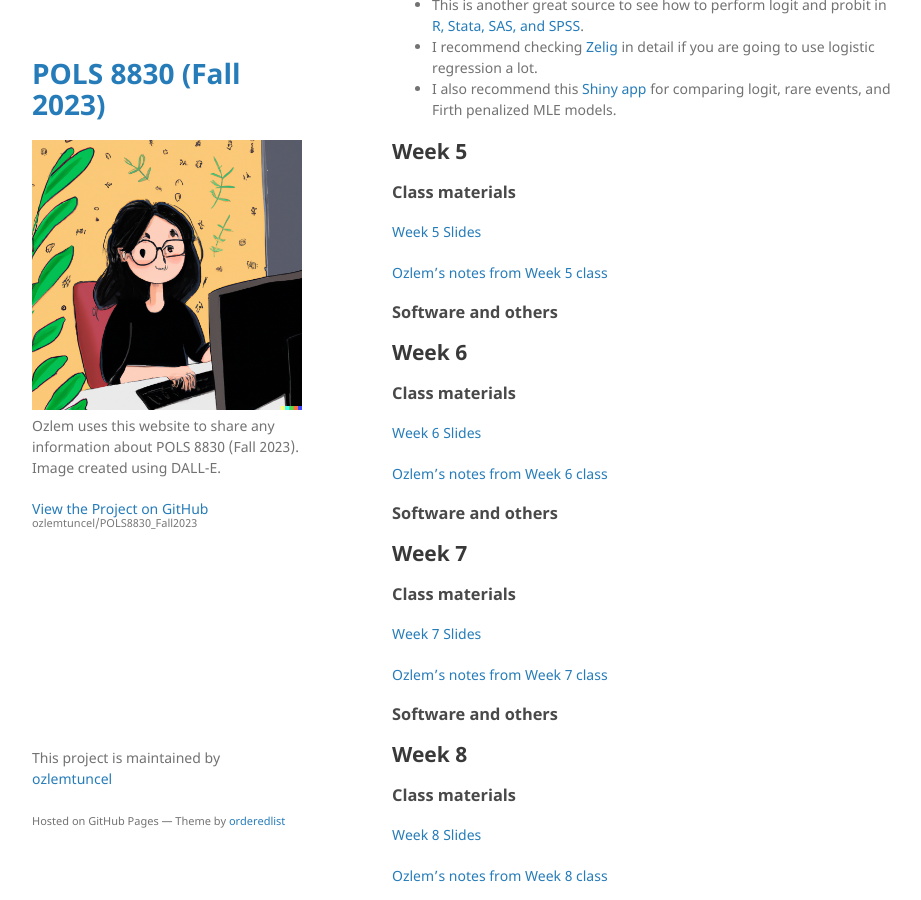
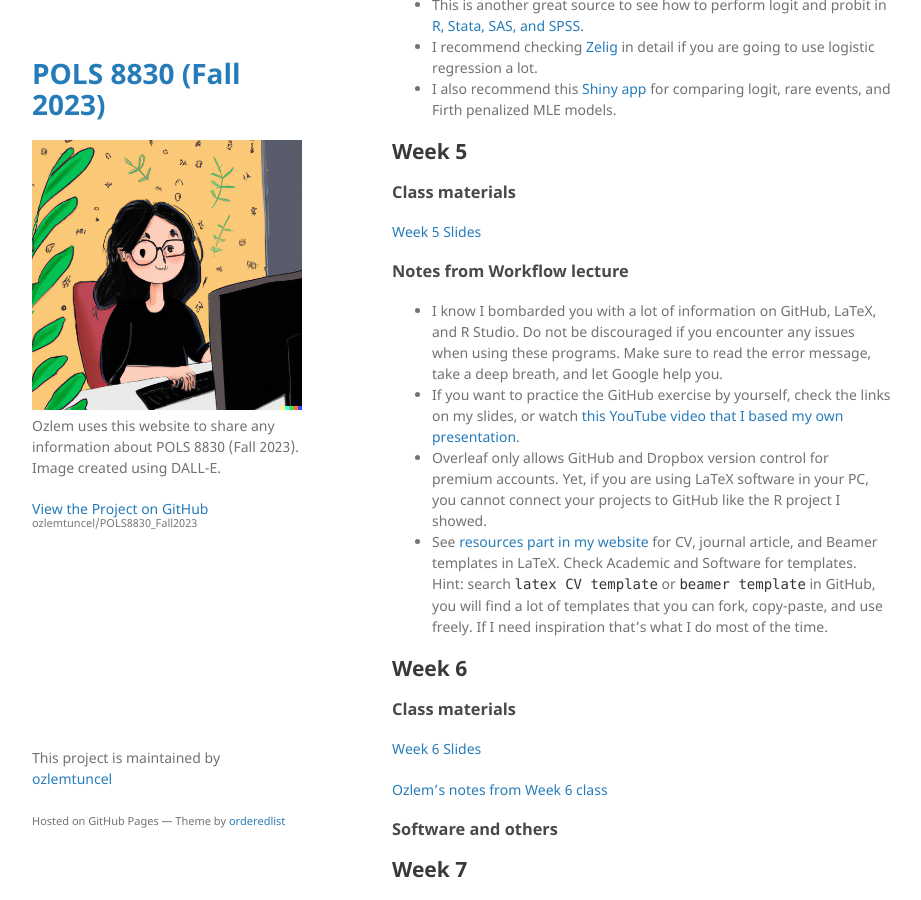
Before and after one commit to ozlemtuncel/POLS8830_Fall2023, a Jekyll site: the page built from index.md, in a window 1280 px wide and 900 px high, scrolled down 2190 px. Shown: the whole window, without its empty margins (178-1099 px from the left). Built offline with Jekyll 4.4.1, drawn with Linux system fonts in a browser that asks for light colours; our own code applies the rules of GitHub Pages for plain Markdown files.

Commit message:
Update index.md
add information for week 5 - workflow

```diff
--- a/index.md
+++ b/index.md
@@ -92,11 +92,13 @@ R scripts for Week 4: [Script I](docs/Week4_Logit_Probit_Models_tidy.R) & [Scrip
 ## Week 5
 
 ### Class materials
-[Week 5 Slides](docs/)
+[Week 5 Slides](docs/Workflow_in_PoliSci_Research.pdf)
 
-[Ozlem's notes from Week 5 class](docs/week5*.md)
-
-### Software and others
+### Notes from Workflow lecture
+- I know I bombarded you with a lot of information on GitHub, LaTeX, and R Studio. Do not be discouraged if you encounter any issues when using these programs. Make sure to read the error message, take a deep breath, and let Google help you.
+- If you want to practice the GitHub exercise by yourself, check the links on my slides, or watch [this YouTube video that I based my own presentation](https://www.youtube.com/watch?v=Cn-72tbRNFc&ab_channel=JohnLittle).
+- Overleaf only allows GitHub and Dropbox version control for premium accounts. Yet, if you are using LaTeX software in your PC, you cannot connect your projects to GitHub like the R project I showed.
+- See [resources part in my website](https://ozlemtuncel.github.io/resources/) for CV, journal article, and Beamer templates in LaTeX. Check Academic and Software for templates. Hint: search ``latex CV template`` or ``beamer template`` in GitHub, you will find a lot of templates that you can fork, copy-paste, and use freely. If I need inspiration that's what I do most of the time.
 
 ## Week 6
 
```
